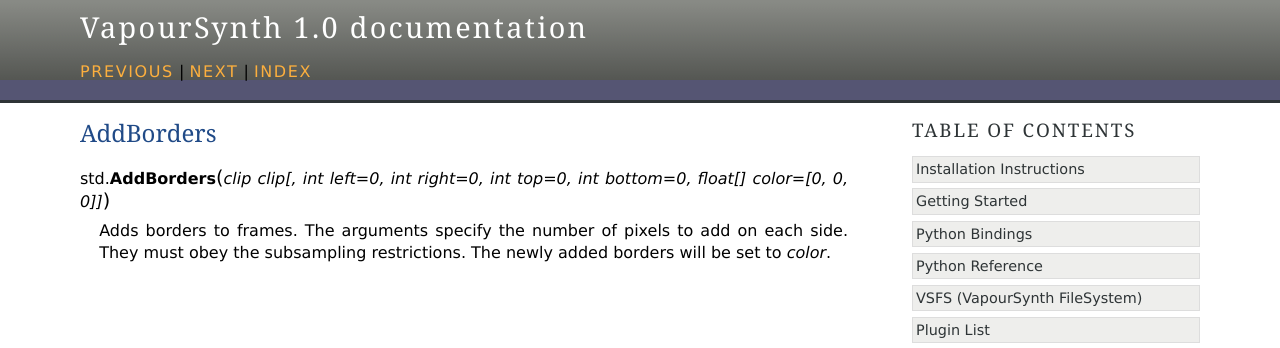
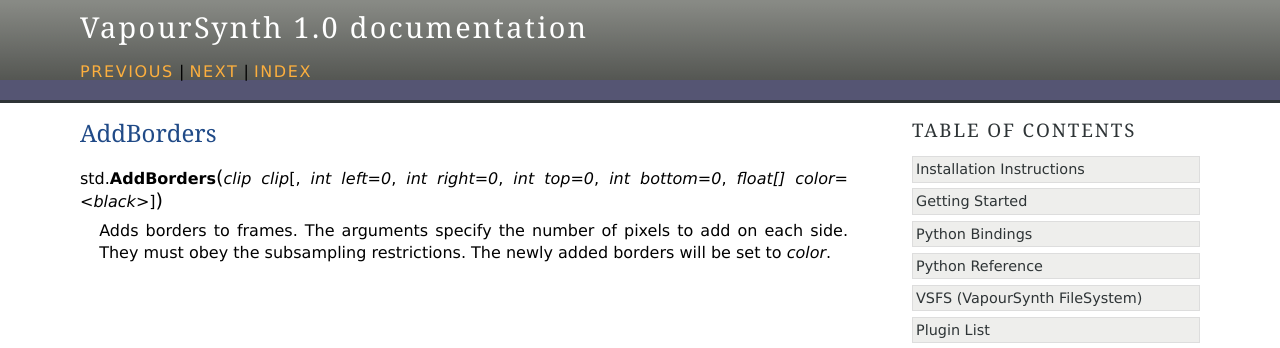
Before and after one commit to vapoursynth/vapoursynth, a Sphinx documentation site: the page built from doc/functions/addborders.rst, in a window 1280 px wide. Shown: the top 348 px of the page. Built offline with Sphinx 7.4.7, drawn with Linux system fonts in a browser that asks for light colours; formulas are drawn with MathJax 3.

Commit message:
doc: AddBorders, BlankClip default to black, not [0,0,0]

```diff
--- a/doc/functions/addborders.rst
+++ b/doc/functions/addborders.rst
@@ -1,7 +1,7 @@
 AddBorders
 ==========
 
-.. function::   AddBorders(clip clip[, int left=0, int right=0, int top=0, int bottom=0, float[] color=[0, 0, 0]])
+.. function::   AddBorders(clip clip[, int left=0, int right=0, int top=0, int bottom=0, float[] color=<black>])
    :module: std
 
    Adds borders to frames. The arguments specify the number of pixels to add on each side. They must obey the subsampling restrictions.
--- a/doc/functions/blankclip.rst
+++ b/doc/functions/blankclip.rst
@@ -1,7 +1,7 @@
 BlankClip
 =========
 
-.. function:: BlankClip([clip clip, int width=640, int height=480, int format=vs.RGB24, int length=(10*fpsnum)/fpsden, int fpsnum=24, int fpsden=1, float[] color=[0, 0, 0], bint keep=0])
+.. function:: BlankClip([clip clip, int width=640, int height=480, int format=vs.RGB24, int length=(10*fpsnum)/fpsden, int fpsnum=24, int fpsden=1, float[] color=<black>, bint keep=0])
    :module: std
 
    Generates a new empty clip. This can be useful to have when editing video or for testing. The default is a 640x480 RGB24 24fps 10 second long black clip.
```
